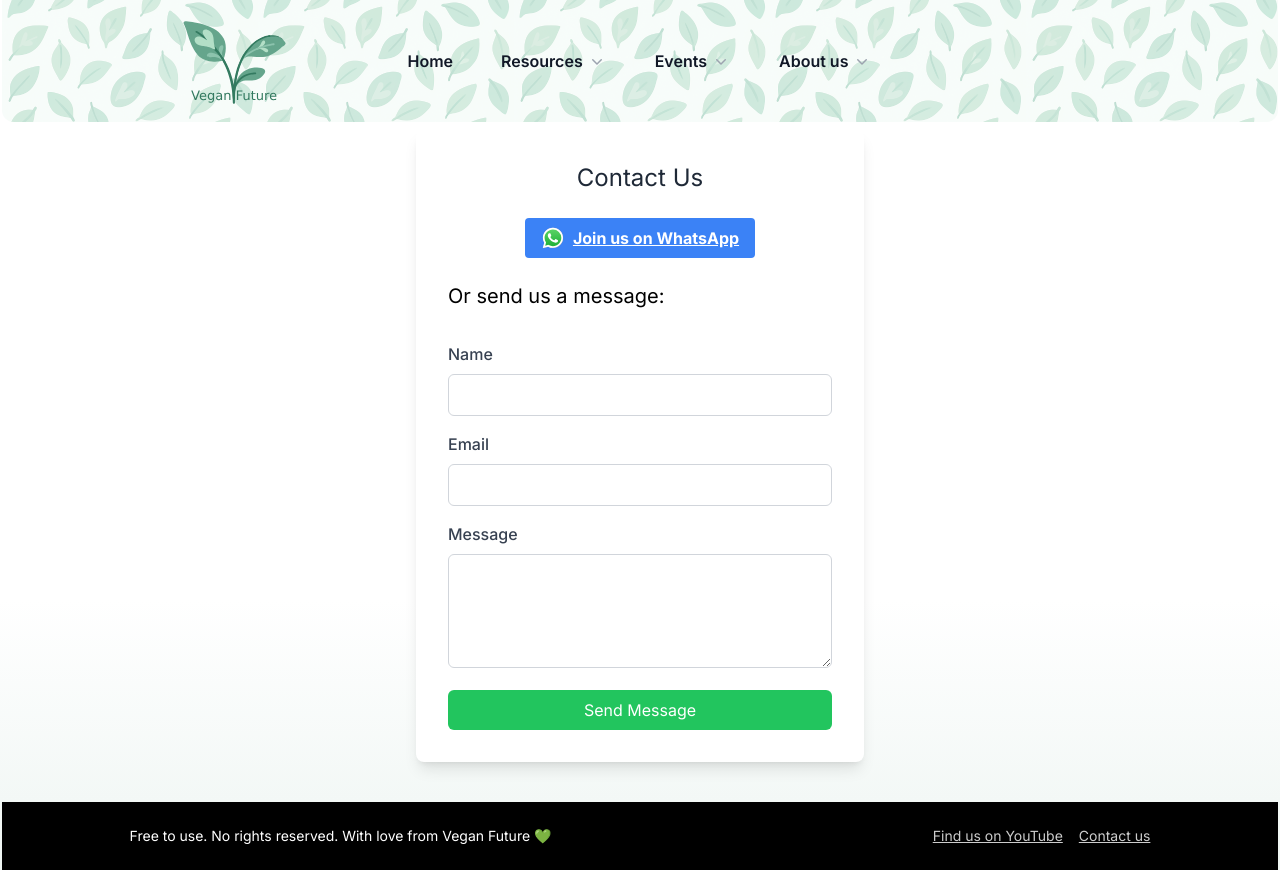
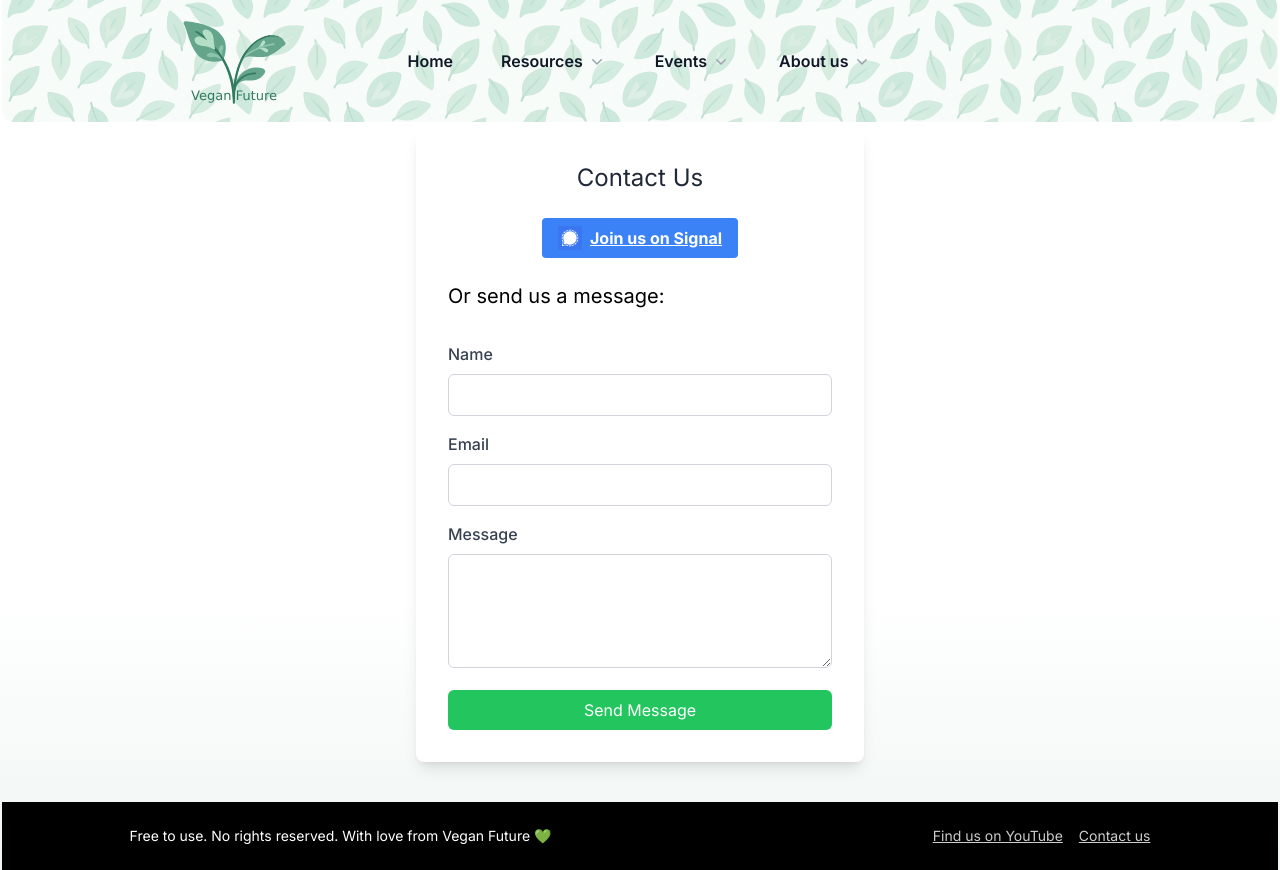
Before and after one commit to veganfuture/veganfuture.org, a Next.js app: page /contact in a window 1280 px wide. Built offline with nearby package versions, Linux system fonts and the light colour scheme.

Commit message:
change whatsapp for signal

```diff
--- a/app/contact/page.tsx
+++ b/app/contact/page.tsx
@@ -46,16 +46,11 @@ export default function ContactUs() {
 
         <div className="flex justify-center">
           <a
-            href="https://chat.whatsapp.com/GpeRxPjmNs68pIfgKDg1Pz"
+            href="https://signal.group/#CjQKIIejwwWrcfw4uWRdv3M7oZx34HM9H-uvcTnxZeY-K6EBEhC4bsMUN5MbkflmSieu8LxD"
             className="bg-blue-500 hover:bg-blue-700 text-white font-bold py-2 px-4 rounded flex items-center space-x-2"
           >
-            <Image
-              src="/WhatsApp.svg"
-              width={24}
-              height={24}
-              alt="WhatsApp logo"
-            />
-            <span>Join us on WhatsApp</span>
+            <Image src="/Signal.svg" width={24} height={24} alt="Signal Logo" />
+            <span>Join us on Signal</span>
           </a>
         </div>
 
```
Also changed, not shown: public/Signal.svg (added), public/WhatsApp.svg (deleted).
